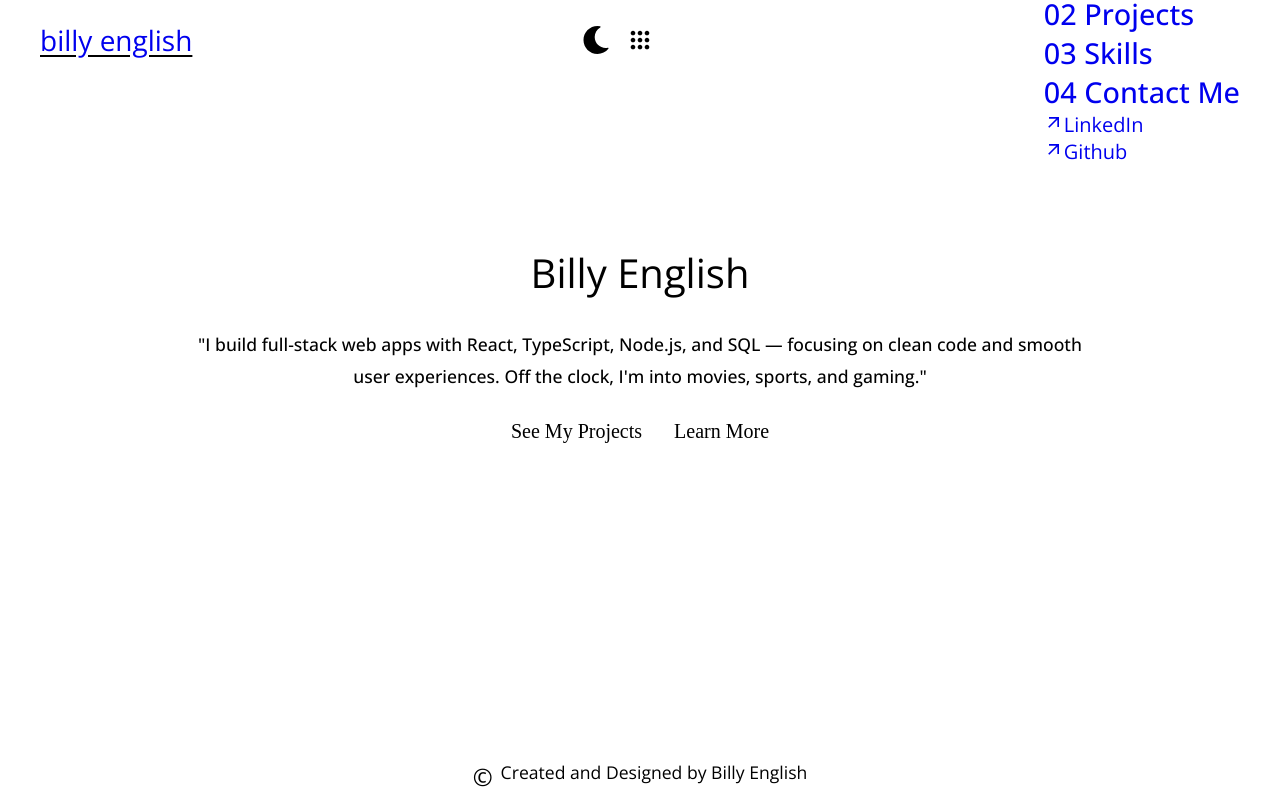
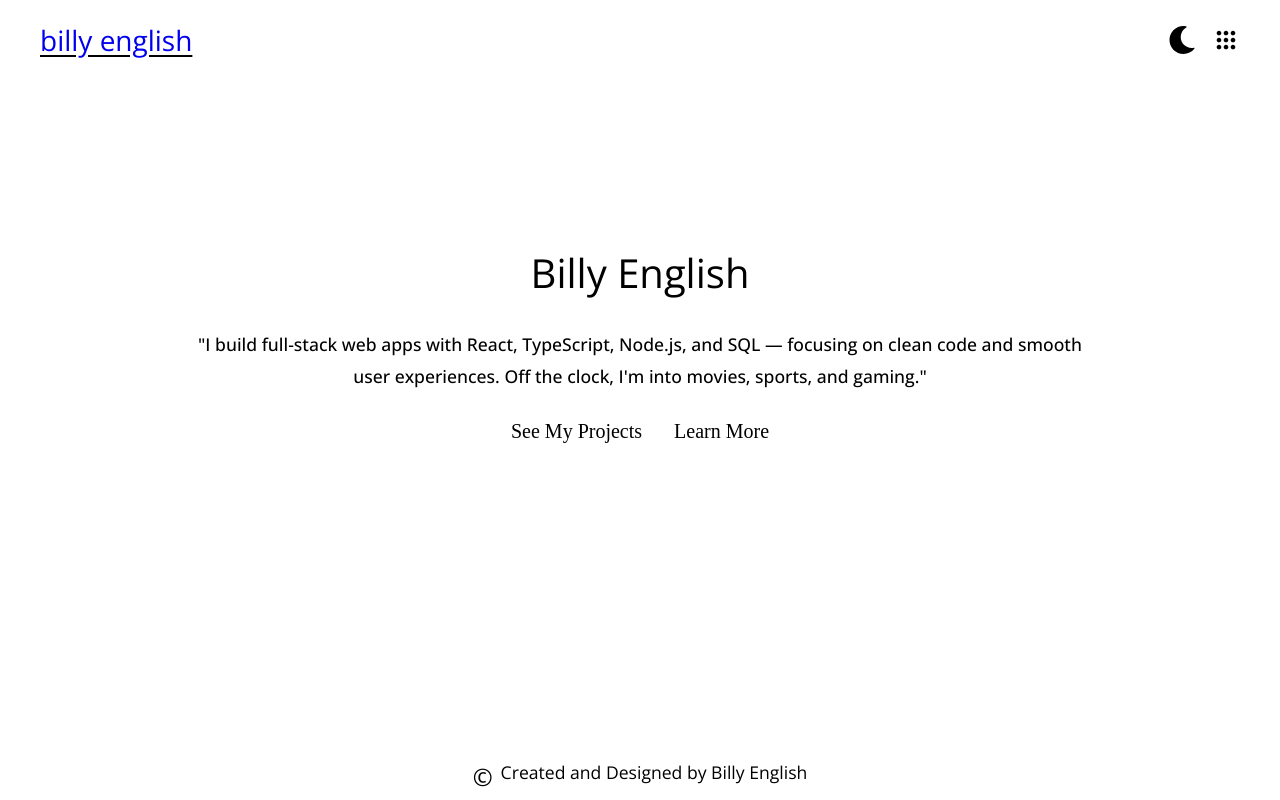
Before and after one commit to billyenglish/billy-portfolio, a React (Vite) app: page / in a window 1280 px wide. Built offline with nearby package versions, Linux system fonts and the light colour scheme; a web font is replaced by a local one.

Commit message:
Update the hamburger menu.

```diff
--- a/src/component/Nav.tsx
+++ b/src/component/Nav.tsx
@@ -22,34 +22,39 @@ const Nav = () => {
     }
 
     type NavType = {
+        navPos: string;
         navItem: string;
         navLink: string;
         id: number;
     }
 
     const navMenuItem: NavType[] = [
-        {
-            navItem: "00 Home",
+        {   navPos: "00",
+            navItem: "Home",
             navLink: "/",
             id: 0
         },
         {
-            navItem: "01 About Me",
+            navPos: "01",
+            navItem: "About Me",
             navLink: "/about_me",
             id: 1
         },
         {
-            navItem: "02 Projects",
+            navPos: "02",
+            navItem: "Projects",
             navLink: "/projects",
             id: 2
         },
         {
-            navItem: "03 Skills",
+            navPos: "03",
+            navItem: "Skills",
             navLink: "/skills",
             id: 3
         },
         {
-            navItem: "04 Contact Me",
+            navPos: "04",
+            navItem: "Contact Me",
             navLink: "/contact_me",
             id: 4
         }
@@ -84,18 +89,18 @@ const Nav = () => {
                 </ul>
             </div>
 
-            <div id={ navMenu ? "nav_desktop_menu_open" : "nav_desktop_menu" }>
-                <ul id="nav_desktop_list">
+            <ul id={ navMenu ? "nav_menu_open" : "nav_menu_close" } className="nav_menu_list">
                 {navMenuItem.map((currentItems) => (
                     <li
                         className="list_item"
                         key={currentItems.id}>
                             <Link to={currentItems.navLink}>
+                                <span className="nav_pos">{currentItems.navPos}</span>
                                 {currentItems.navItem}
                             </Link>
                     </li>
                 ))}
-                    <ul className="nav_desktop_sub_list">
+                <ul className="nav_menu_sub_list">
                     <li className="list_sub_item">
                         <a
                             className="list_sub_item_link"
@@ -119,7 +124,6 @@ const Nav = () => {
                     </li>
                 </ul>
             </ul>
-            </div>
         </nav>
     );
 };
```
Lines whose indentation alone changed are shown as unchanged.
